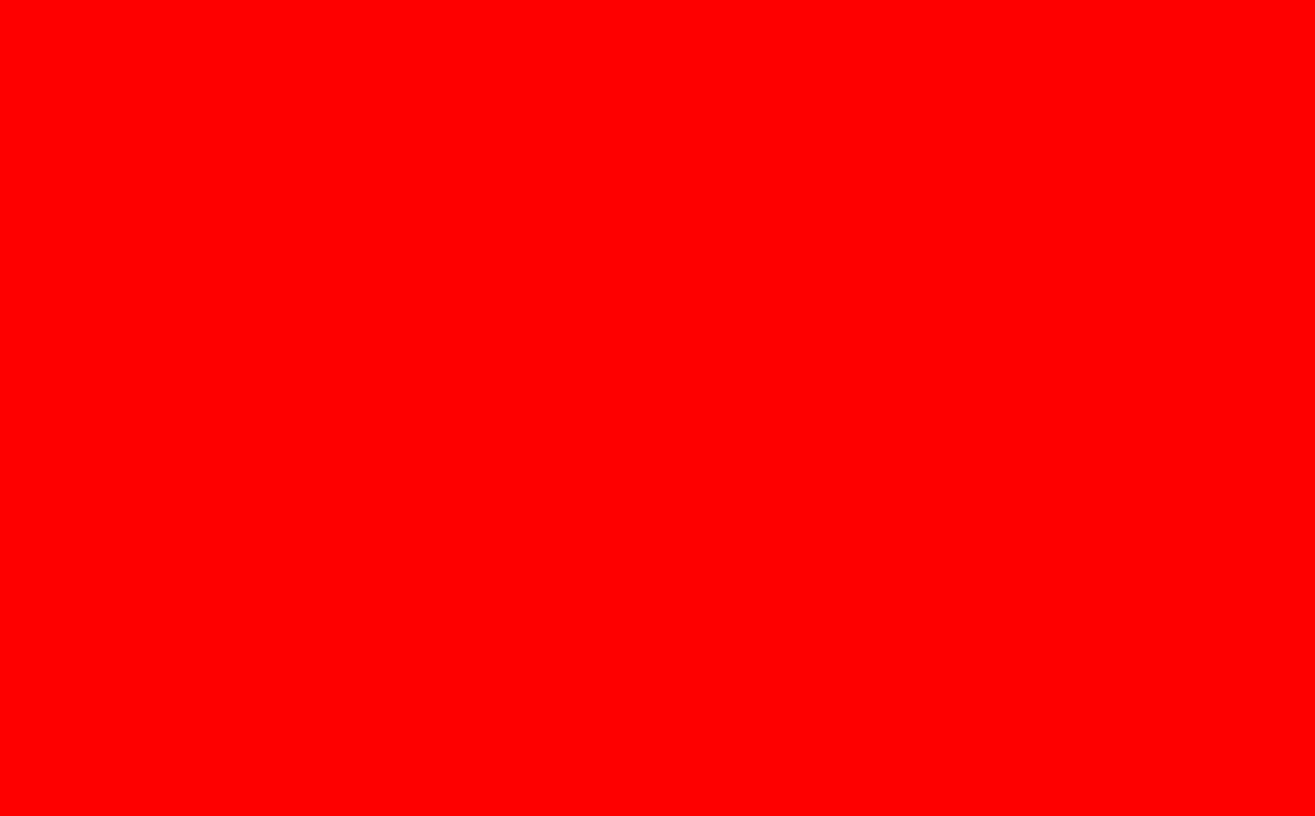
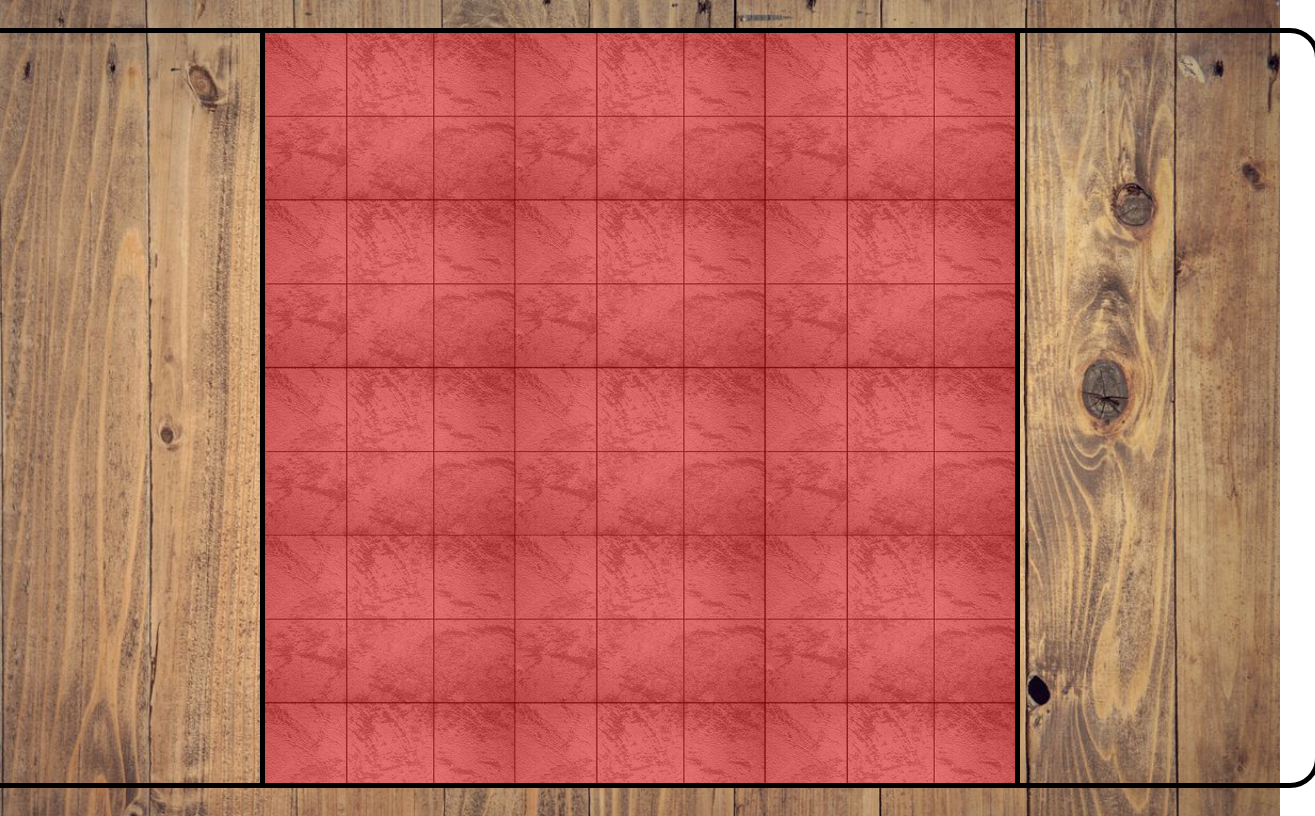
Before and after one commit to Boyadjie/samurai-js, a website: page index.html in a window 1280 px wide. Shown: the whole page, 1315 px wide, since content can reach past the window. Drawn offline with nearby package versions, Linux system fonts and the light colour scheme.

Commit message:
add assets (not fixed) and generate game area

```diff
--- a/index.html
+++ b/index.html
@@ -6,9 +6,20 @@
   <meta name="viewport" content="width=device-width, initial-scale=1.0">
   <title>Samurai-Js - Home</title>
   <!-- personnal style -->
-  <link rel="stylesheet" href="./style/style.css">
+  <link rel="stylesheet" href="./style/main.css">
+  <!-- jquery -->
+  <script src="https://code.jquery.com/jquery-3.6.0.min.js" integrity="sha256-/xUj+3OJU5yExlq6GSYGSHk7tPXikynS7ogEvDej/m4=" crossorigin="anonymous"></script>
+
 </head>
 <body>
+  <section id="main">
+    <div class="player"></div>
+    <div id="gameArea">
 
+    </div>
+    <div class="player"></div>
+  </section>
+
+  <script src="./js/index.js"></script>
 </body>
 </html>
--- a/js/index.js
+++ b/js/index.js
@@ -1 +1,23 @@
-console.log('coucou');
+  // ---------------------
+  // Functions
+
+  function createArena(container) {
+    let arena = "";
+    for (let i = 0; i < 9; i++) {
+      let row = `<div class="row">`;
+      for (let j = 0; j < 9; j++) {
+        row += `<div class="cell"></div>`;
+      }
+      row += `</div>`;
+      arena += row;
+    }
+    container.html(arena);
+  }
+
+  // End Functions
+  // ---------------------
+
+
+  let arenaContainer = $('#gameArea');
+  console.log(arenaContainer);
+  createArena(arenaContainer);
--- a/package.json
+++ b/package.json
@@ -4,7 +4,7 @@
   "description": "",
   "main": "index.js",
   "scripts": {
-    "sass": "sass --sourcemap=none --watch ./style/main.scss:./style/style.css"
+    "sass": "sass --watch ./style/main.scss:./style/main.css"
   },
   "repository": {
     "type": "git",
@@ -15,5 +15,5 @@
   "bugs": {
     "url": "https://github.com/Boyadjie/samurai-js/issues"
   },
-  "homepage": "https://github.com/Boyadjie/samurai-js#readme"
+  "homepage": "https://github.com/Boyadjie/samurai-js/index.html"
 }
--- a/style/main.scss
+++ b/style/main.scss
@@ -1,4 +1,50 @@
 body {
   height: 100vh;
-  background-color: red;
+  background: url('./../img/background.jpeg');
+  background-size: cover;
+  background-repeat: no-repeat;
+  display: flex;
+  justify-content: center;
+  align-items: center;
+
+  #main {
+    outline: 5px solid black;
+    border-radius: 25px;
+    height: 750px;
+    width: 1400px;
+    display: flex;
+    justify-content: space-between;
+    align-items: center;
+
+    #gameArea {
+      outline: 5px solid black;
+      background: url('./../img/stone-floor.jpg');
+      background-size: 100%;
+      background-repeat: repeat;
+      height: 100%;
+      width: 750px;
+      display: flex;
+      flex-direction: column;
+      align-items: center;
+      justify-content: center;
+
+      .row {
+        display: flex;
+        align-items: center;
+        justify-content: space-evenly;
+
+        .cell {
+          width: 84px;
+          height: 84px;
+          background: rgba(255, 0, 0, 0.459);
+        }
+      }
+    }
+
+    .player {
+      background: transparent;
+      width: 300px;
+      height: 100%;
+    }
+  }
 }
```
Also changed, not shown: img/background.jpeg (added), img/perso1.jpeg (added), img/perso2.jpeg (added), img/stone-floor.jpg (added), img/stones.jpeg (added), img/tree.png (added), style/main.css (added), style/style.css (deleted), 2 other files.
